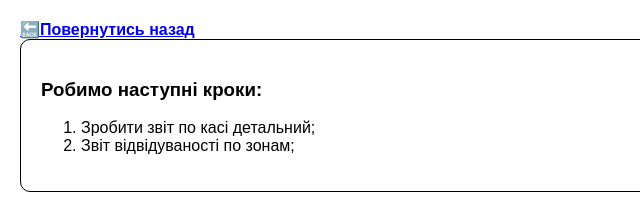
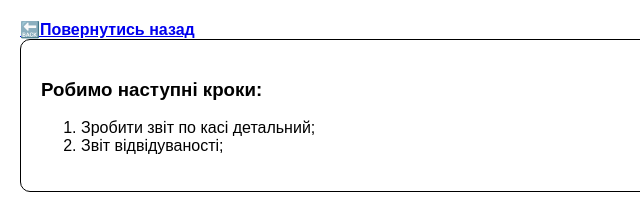
Before and after one commit to googlove/workPSCherkasy, a plain HTML site: page holidays.html in a window 1280 px wide. Shown: the top 209 px of the page, 0-640 px from the left. Drawn offline with Linux system fonts and the light colour scheme.

Commit message:
edit code 2

```diff
--- a/holidays.html
+++ b/holidays.html
@@ -83,7 +83,7 @@
     <h3>Робимо наступні кроки:</h3>
     <ol>
         <li>Зробити звіт по касі детальний;</li>
-        <li>Звіт відвідуваності по зонам;</li>
+        <li>Звіт відвідуваності;</li>
     </ol>
 </div>
 
```
Also changed, not shown: pc-club.html (+1 -1 lines), ps5-club.html (+1 -1 lines).
